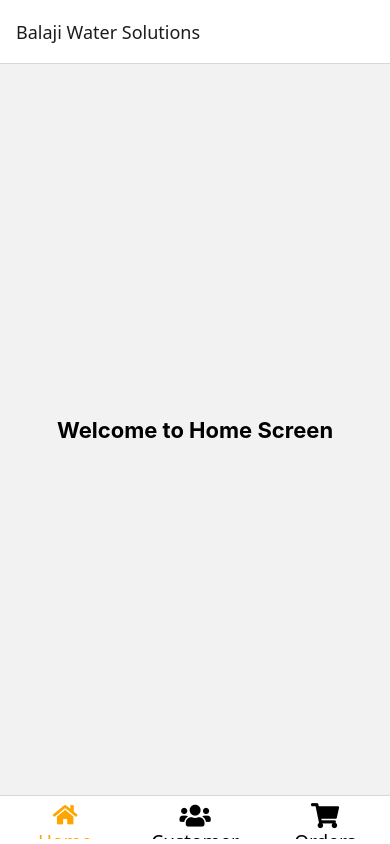
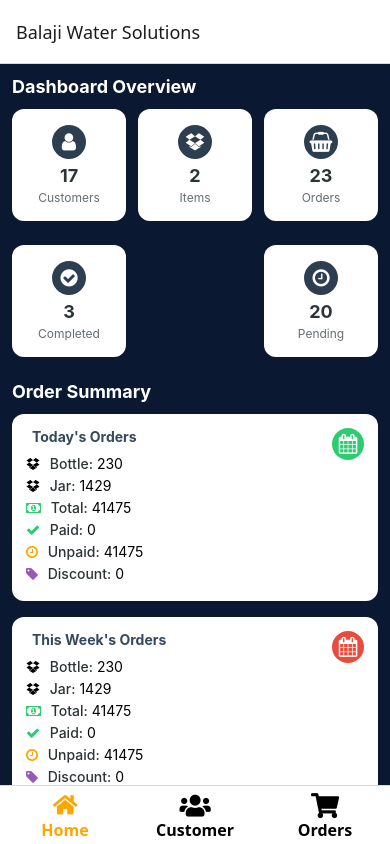
Before and after one commit to saurabhkale51/Balaji-Water-Solutions, a React Native app: screen /Home in a window 390 px wide. Built offline with nearby package versions, Linux system fonts and the light colour scheme.

Commit message:
Customer curd done

```diff
--- a/App.jsx
+++ b/App.jsx
@@ -1,4 +1,3 @@
-// App.js
 import { StyleSheet } from 'react-native';
 import React from 'react';
 import { NavigationContainer } from '@react-navigation/native';
@@ -23,7 +22,11 @@ const MainApp = () => {
       tabBarActiveTintColor: 'orange',
       tabBarInactiveTintColor: 'black',
       tabBarLabelStyle: {
-        fontSize: 19
+        fontSize: 16,
+        fontWeight:'bold'
+      },
+      tabBarStyle:{
+        height:59
       }
     }}>
       <Tab.Screen
@@ -49,14 +52,6 @@ const MainApp = () => {
           ),
         }}
       />
-      {/* <Tab.Screen name='Items'
-        component={Items}
-        options={{
-          tabBarIcon: ({ color, size }) => (
-            <Icon name="box" size={size} color={color} />
-          ),
-        }}
-      /> */}
     </Tab.Navigator>
   )
 }
--- a/src/Screens/Customer.jsx
+++ b/src/Screens/Customer.jsx
@@ -9,6 +9,8 @@ import {
   Modal
 } from 'react-native';
 import Icon from 'react-native-vector-icons/MaterialIcons';
+import { Alert } from 'react-native';
+import { baseUrl } from './baseUrl';
 
 const Customer = () => {
   const [modalVisible, setModalVisible] = useState(false);
@@ -20,20 +22,23 @@ const Customer = () => {
   const [searchText, setSearchText] = useState('');
   const [customerData, setCustomerData] = useState([]);
 
+  const [currentPage, setCurrentPage] = useState(1);
+  const itemsPerPage = 10;
+
   const token = '181|8Cjdie9eq95lFBiD1ODuU3hpG9E4I39woo4RBnPZ6794ab68';
 
   useEffect(() => {
-    fetch('https://onlinetradings.in/batla-backend/public/api/customers', {
+    fetch(`${baseUrl}/customers`, {
       method: 'GET',
       headers: {
         'Authorization': `Bearer ${token}`,
+
         'Content-Type': 'application/json',
         'Accept': 'application/json',
       }
     })
       .then(response => response.json())
       .then(json => {
-        console.log('API Response:', json);
         if (json.success) {
           setCustomerData(json.data);
         } else {
@@ -51,36 +56,61 @@ const Customer = () => {
       return;
     }
 
-    const newCustomer = {
+    const customerPayload = {
       name: name,
       phone: mobile,
       address: address,
     };
 
-    if (editMode) {
-      console.log('Edit Mode Active - Update Logic Here');
-      // Update logic याठिकाणी येईल (PATCH/PUT logic if API देत असेल)
+    if (editMode && selectedCustomer) {
+      fetch(`${baseUrl}/customers/${selectedCustomer.id}`, {
+        method: 'PUT',
+        headers: {
+          'Authorization': `Bearer ${token}`,
+          'Content-Type': 'application/json',
+          'Accept': 'application/json',
+        },
+        body: JSON.stringify(customerPayload),
+      })
+        .then(async res => {
+          const text = await res.text();
+          const data = text ? JSON.parse(text) : {};
+          if (res.ok) {
+            alert('Customer updated successfully!');
+            setCustomerData(prev =>
+              prev.map(item =>
+                item.id === selectedCustomer.id ? { ...item, ...customerPayload } : item
+              )
+            );
+            setModalVisible(false);
+            setEditMode(false);
+            setSelectedCustomer(null);
+            handleResetForm();
+          } else {
+            alert('Update failed: ' + (data.message || 'Unknown error'));
+          }
+        })
+        .catch(err => {
+          console.error('Update error:', err);
+          alert('Something went wrong while updating the customer.');
+        });
     } else {
-      // Add New Customer
-      fetch('https://onlinetradings.in/batla-backend/public/api/customers', {
+      fetch('${baseUrl}/customers', {
         method: 'POST',
         headers: {
           'Authorization': `Bearer ${token}`,
           'Content-Type': 'application/json',
           'Accept': 'application/json',
         },
-        body: JSON.stringify(newCustomer),
+        body: JSON.stringify(customerPayload),
       })
         .then(res => res.json())
         .then(data => {
           if (data.success) {
             alert('Customer added successfully!');
-            // Updated list साठी GET call
-            setCustomerData(prev => [...prev, data.data]); // नवीन डेटा append करतो
+            setCustomerData(prev => [data.data, ...prev]);
             setModalVisible(false);
-            setName('');
-            setMobile('');
-            setAddress('');
+            handleResetForm();
           } else {
             alert('Failed: ' + data.message);
           }
@@ -91,7 +121,6 @@ const Customer = () => {
         });
     }
   };
-
 
   const handleResetForm = () => {
     setName('');
@@ -108,23 +137,76 @@ const Customer = () => {
     setModalVisible(true);
   };
 
+  const handleDelete = (id) => {
+    Alert.alert(
+      "Confirm Delete",
+      "Are you sure you want to delete this customer?",
+      [
+        {
+          text: "Cancel",
+          onPress: () => { },
+          style: "cancel"
+        },
+        {
+          text: "Delete",
+          onPress: () => {
+            fetch(`${baseUrl}/customers/${id}`, {
+              method: 'DELETE',
+              headers: {
+                'Authorization': `Bearer ${token}`,
+                'Accept': 'application/json',
+              },
+            })
+              .then(async (res) => {
+                const text = await res.text();
+                const data = text ? JSON.parse(text) : {};
+
+                if (res.ok) {
+                  alert('Customer deleted successfully!');
+                  setCustomerData(prev => prev.filter(item => item.id !== id));
+                } else {
+                  alert('Delete failed: ' + (data.message || 'Unknown error'));
+                }
+              })
+              .catch((err) => {
+                console.error('Delete error:', err);
+                alert('Something went wrong while deleting the customer.');
+              });
+          },
+          style: "destructive"
+        }
+      ]
+    );
+  };
+
+  const filteredData = customerData.filter(item => {
+    const lowerSearch = searchText.toLowerCase();
+    return (
+      item.name.toLowerCase().includes(lowerSearch) ||
+      item.id.toString().includes(lowerSearch)
+    );
+  });
+
+
+  const totalPages = Math.ceil(filteredData.length / itemsPerPage);
+  const paginatedData = searchText === ''
+    ? filteredData.slice((currentPage - 1) * itemsPerPage, currentPage * itemsPerPage)
+    : filteredData;
+
+
   return (
-    <ScrollView style={styles.container}>
+    <View style={styles.container}>
       <Text style={styles.heading}>Customer List</Text>
 
       <TextInput
         style={styles.searchInput}
-        placeholder='Search by Name'
+        placeholder='Search by Name ,id'
         placeholderTextColor="#888"
         value={searchText}
         onChangeText={setSearchText}
       />
 
       <View style={styles.buttonRow}>
-        <TouchableOpacity style={styles.SearchBtn}>
-          <Text style={styles.BtnText}>Search</Text>
-        </TouchableOpacity>
-
         <TouchableOpacity style={styles.ResetBtn} onPress={() => setSearchText('')}>
           <Text style={styles.BtnText}>Reset</Text>
         </TouchableOpacity>
@@ -142,20 +224,19 @@ const Customer = () => {
         </TouchableOpacity>
       </View>
 
-      {/* Customer Cards */}
-      {customerData
-        .filter(item => item.name.toLowerCase().includes(searchText.toLowerCase()))
-        .map(customer => (
+      <ScrollView>
+        {paginatedData.map(customer => (
           <View key={customer.id} style={styles.Card}>
             <View style={styles.cardTopRow}>
               <Text style={styles.cardTitle}>ID: {customer.id}</Text>
               <View style={styles.actionButtons}>
-
                 <TouchableOpacity style={styles.IconBtn} onPress={() => handleEdit(customer)}>
                   <Icon name="edit" size={20} color="white" />
                 </TouchableOpacity>
-
-                <TouchableOpacity style={[styles.IconBtn, { backgroundColor: '#ff4d4d' }]}>
+                <TouchableOpacity
+                  style={[styles.IconBtn, { backgroundColor: '#ff4d4d' }]}
+                  onPress={() => handleDelete(customer.id)}
+                >
                   <Icon name="delete" size={20} color="white" />
                 </TouchableOpacity>
               </View>
@@ -170,7 +251,7 @@ const Customer = () => {
               <Text style={styles.CardLabel}>Pending Items:</Text>
               <Text style={styles.CardValue}>
                 {customer.pending_items?.length > 0
-                  ? customer.pending_items.join(', ')
+                  ? customer.pending_items.map(obj => obj.name).join(', ')
                   : 'None'}
               </Text>
             </View>
@@ -187,7 +268,29 @@ const Customer = () => {
           </View>
         ))}
 
-      {/* Modal */}
+        <View style={{ flexDirection: 'row', justifyContent: 'center', marginTop: 10 }}>
+          <TouchableOpacity
+            disabled={currentPage === 1}
+            onPress={() => setCurrentPage(prev => Math.max(prev - 1, 1))}
+            style={[styles.pageBtn, currentPage === 1 && { opacity: 0.5 }]}
+          >
+            <Text style={styles.pageBtnText}>Previous</Text>
+          </TouchableOpacity>
+
+          <Text style={{ alignSelf: 'center', marginHorizontal: 10, fontSize: 16 }}>
+            Page {currentPage} of {totalPages}
+          </Text>
+
+          <TouchableOpacity
+            disabled={currentPage === totalPages}
+            onPress={() => setCurrentPage(prev => Math.min(prev + 1, totalPages))}
+            style={[styles.pageBtn, currentPage === totalPages && { opacity: 0.5 }]}
+          >
+            <Text style={styles.pageBtnText}>Next</Text>
+          </TouchableOpacity>
+        </View>
+      </ScrollView>
+
       <Modal
         visible={modalVisible}
         transparent
@@ -237,23 +340,25 @@ const Customer = () => {
 
             <View style={styles.modalButtons}>
               <TouchableOpacity
+                style={[styles.modalButton, { backgroundColor: '#FF595E' }]}
+                onPress={handleResetForm}
+              >
+                <Text style={styles.BtnText}>Reset</Text>
+              </TouchableOpacity>
+
+              <TouchableOpacity
                 style={[styles.modalButton, { backgroundColor: '#1FAB89' }]}
                 onPress={handleSubmit}
               >
                 <Text style={styles.BtnText}>{editMode ? 'Update' : 'Submit'}</Text>
               </TouchableOpacity>
 
-              <TouchableOpacity
-                style={[styles.modalButton, { backgroundColor: '#FF595E' }]}
-                onPress={handleResetForm}
-              >
-                <Text style={styles.BtnText}>Reset</Text>
-              </TouchableOpacity>
+
             </View>
           </View>
         </View>
       </Modal>
-    </ScrollView>
+    </View>
   );
 };
 
@@ -263,14 +368,14 @@ const styles = StyleSheet.create({
   container: {
     flex: 1,
     backgroundColor: '#e8f6f9',
-    padding: 15
+    padding: 15,
   },
   heading: {
     fontSize: 24,
     fontWeight: 'bold',
     marginBottom: 15,
     color: '#05445E',
-    textAlign: 'center'
+    textAlign: 'center',
   },
   searchInput: {
     padding: 12,
@@ -279,107 +384,100 @@ const styles = StyleSheet.create({
     fontSize: 16,
     borderColor: '#ccc',
     borderWidth: 1,
-    marginBottom: 15
+    marginBottom: 15,
   },
   buttonRow: {
     flexDirection: 'row',
     justifyContent: 'space-between',
-    marginBottom: 25
-  },
-  SearchBtn: {
-    backgroundColor: '#189AB4',
-    padding: 12,
-    borderRadius: 10,
-    flex: 1,
-    marginRight: 5
+    marginBottom: 25,
   },
   ResetBtn: {
     backgroundColor: '#FF595E',
     padding: 12,
     borderRadius: 10,
     flex: 1,
-    marginHorizontal: 5
+    marginRight: 5,
   },
   AddNewBtn: {
     backgroundColor: '#1FAB89',
     padding: 12,
     borderRadius: 10,
     flex: 1,
-    marginLeft: 5
+    marginLeft: 5,
   },
   BtnText: {
     textAlign: 'center',
     fontSize: 16,
     fontWeight: '600',
-    color: 'white'
+    color: 'white',
   },
   Card: {
-    backgroundColor: "white",
+    backgroundColor: 'white',
     padding: 18,
     borderRadius: 15,
     elevation: 4,
-    marginBottom: 20
+    marginBottom: 20,
   },
   cardTopRow: {
     flexDirection: 'row',
     justifyContent: 'space-between',
     alignItems: 'center',
-    marginBottom: 10
+    marginBottom: 10,
   },
   cardTitle: {
     fontSize: 18,
     fontWeight: 'bold',
-    color: '#333'
+    color: '#333',
   },
   actionButtons: {
-    flexDirection: 'row'
+    flexDirection: 'row',
   },
   IconBtn: {
     backgroundColor: '#3a7cf7',
     padding: 6,
     borderRadius: 6,
-    marginLeft: 10
+    marginLeft: 10,
   },
   cardRow: {
     flexDirection: 'row',
     alignItems: 'center',
-    marginVertical: 6
+    marginVertical: 6,
   },
   CardLabel: {
     fontSize: 16,
     fontWeight: '600',
     width: 130,
-    color: '#333'
+    color: '#333',
   },
   CardValue: {
     fontSize: 16,
-    color: '#555'
+    color: '#555',
   },
   modalContainer: {
     flex: 1,
     backgroundColor: 'rgba(0,0,0,0.4)',
     justifyContent: 'center',
-    alignItems: 'center'
+    alignItems: 'center',
   },
   modalContent: {
     width: '90%',
     backgroundColor: '#fff',
     borderRadius: 15,
-    padding: 20
+    padding: 20,
   },
   modalTitle: {
     fontSize: 20,
     fontWeight: 'bold',
     marginBottom: 15,
     textAlign: 'center',
-    color: '#05445E'
+    color: '#05445E',
   },
   inputLabel: {
     fontSize: 16,
     fontWeight: '600',
     color: '#2c3e50',
     marginTop: 10,
-    marginBottom: 5
+    marginBottom: 5,
   },
   modalInput: {
     borderWidth: 1,
@@ -387,24 +485,33 @@ const styles = StyleSheet.create({
     borderRadius: 10,
     padding: 12,
     fontSize: 16,
-    marginBottom: 8
+    marginBottom: 8,
   },
   modalButtons: {
     flexDirection: 'row',
     justifyContent: 'space-between',
-    marginTop: 20
+    marginTop: 20,
   },
   modalButton: {
     flex: 1,
     marginHorizontal: 5,
     padding: 12,
-    borderRadius: 10
+    borderRadius: 10,
   },
   cancelIcon: {
     position: 'absolute',
     top: 10,
     right: 10,
     zIndex: 10,
-    padding: 5
-  }
+    padding: 5,
+  },
+  pageBtn: {
+    backgroundColor: '#05445E',
+    padding: 10,
+    borderRadius: 10,
+  },
+  pageBtnText: {
+    color: 'white',
+    fontWeight: '600',
+  },
 });
--- a/src/Screens/Home.jsx
+++ b/src/Screens/Home.jsx
@@ -1,25 +1,165 @@
-// src/Screens/Home.js
-import { StyleSheet, Text, View } from 'react-native';
 import React from 'react';
+import { View, Text, StyleSheet, ScrollView, Dimensions } from 'react-native';
+import Icon from 'react-native-vector-icons/FontAwesome';
 
-const Home = () => {
+const StatCard = ({ title, value, icon }) => (
+  <View style={styles.statCard}>
+    <View style={styles.statIconCircle}>
+      <Icon name={icon} size={20} color="#fff" />
+    </View>
+    <Text style={styles.statValue}>{value}</Text>
+    <Text style={styles.statTitle}>{title}</Text>
+  </View>
+);
+
+const OrderCard = ({ title, bottle, jar, total, paid, unpaid, discount, iconColor }) => (
+  <View style={styles.orderCard}>
+    <View style={[styles.orderIconCircle, { backgroundColor: iconColor }]}>
+      <Icon name="calendar" size={20} color="#fff" />
+    </View>
+    <Text style={styles.orderTitle}>{title}</Text>
+    <View style={styles.row}><Icon name="dropbox" size={14} /><Text style={styles.label}> Bottle:</Text><Text>{bottle}</Text></View>
+    <View style={styles.row}><Icon name="dropbox" size={14} /><Text style={styles.label}> Jar:</Text><Text>{jar}</Text></View>
+    <View style={styles.row}><Icon name="money" size={14} color="#2ecc71" /><Text style={styles.label}> Total:</Text><Text>{total}</Text></View>
+    <View style={styles.row}><Icon name="check" size={14} color="#2ecc71" /><Text style={styles.label}> Paid:</Text><Text>{paid}</Text></View>
+    <View style={styles.row}><Icon name="clock-o" size={14} color="orange" /><Text style={styles.label}> Unpaid:</Text><Text>{unpaid}</Text></View>
+    <View style={styles.row}><Icon name="tag" size={14} color="#9b59b6" /><Text style={styles.label}> Discount:</Text><Text>{discount}</Text></View>
+  </View>
+);
+
+const Dashboard = () => {
   return (
-    <View style={styles.container}>
-      <Text style={styles.text}>Welcome to Home Screen</Text>
-    </View>
+    <ScrollView style={styles.container}>
+      <Text style={styles.heading}>Dashboard Overview</Text>
+      <View style={styles.statsRow}>
+        <StatCard title="Customers" value="17" icon="user" />
+        <StatCard title="Items" value="2" icon="dropbox" />
+        <StatCard title="Orders" value="23" icon="shopping-basket" />
+      </View>
+
+      <View style={styles.statsRow}>
+        <StatCard title="Completed" value="3" icon="check-circle" />
+        <StatCard title="Pending" value="20" icon="clock-o" />
+      </View>
+
+      <Text style={styles.heading}>Order Summary</Text>
+      <OrderCard
+        title="Today's Orders"
+        bottle="230"
+        jar="1429"
+        total="41475"
+        paid="0"
+        unpaid="41475"
+        discount="0"
+        iconColor="#2ecc71"
+      />
+      <OrderCard
+        title="This Week's Orders"
+        bottle="230"
+        jar="1429"
+        total="41475"
+        paid="0"
+        unpaid="41475"
+        discount="0"
+        iconColor="#e74c3c"
+      />
+      <OrderCard
+        title="This Month's Orders"
+        bottle="246"
+        jar="1596"
+        total="48525"
+        paid="3895"
+        unpaid="44545"
+        discount="65"
+        iconColor="#6c5ce7"
+      />
+    </ScrollView>
   );
 };
 
-export default Home;
+export default Dashboard;
+
+const { width } = Dimensions.get('window');
 
 const styles = StyleSheet.create({
   container: {
     flex: 1,
+    backgroundColor: '#0A1931',
+    padding: 12,
+  },
+  heading: {
+    color: '#fff',
+    fontSize: 18,
+    fontWeight: 'bold',
+    marginBottom: 12,
+  },
+  statsRow: {
+    flexDirection: 'row',
+    justifyContent: 'space-between',
+    marginBottom: 14,
+    flexWrap: 'wrap',
+  },
+  statCard: {
+    backgroundColor: '#fff',
+    borderRadius: 12,
+    padding: 16,
+    alignItems: 'center',
+    width: width / 3 - 16,
+    marginBottom: 10,
+  },
+  statIconCircle: {
+    width: 34,
+    height: 34,
+    borderRadius: 17,
+    backgroundColor: '#2c3e50',
+    justifyContent: 'center',
+    alignItems: 'center',
+    marginBottom: 6,
+  },
+  statValue: {
+    fontSize: 18,
+    fontWeight: 'bold',
+    color: '#2d3436',
+  },
+  statTitle: {
+    fontSize: 12,
+    color: '#636e72',
+    textAlign: 'center',
+    marginTop: 4,
+  },
+  orderCard: {
+    backgroundColor: '#fff',
+    borderRadius: 12,
+    padding: 14,
+    marginBottom: 16,
+    position: 'relative',
+  },
+  orderTitle: {
+    fontWeight: 'bold',
+    fontSize: 14,
+    color: '#34495e',
+    marginBottom: 10,
+    paddingLeft: 6,
+  },
+  orderIconCircle: {
+    position: 'absolute',
+    right: 14,
+    top: 14,
+    width: 32,
+    height: 32,
+    borderRadius: 16,
     justifyContent: 'center',
     alignItems: 'center',
   },
-  text: {
-    fontSize: 22,
-    fontWeight: 'bold',
+  row: {
+    flexDirection: 'row',
+    alignItems: 'center',
+    marginBottom: 5,
+  },
+  label: {
+    marginLeft: 6,
+    marginRight: 4,
+    fontWeight: '500',
+    color: '#2d3436',
   },
 });
--- /dev/null
+++ b/src/Screens/baseUrl.jsx
@@ -0,0 +1 @@
+export const baseUrl = 'https://onlinetradings.in/batla-backend/public/api';
```
